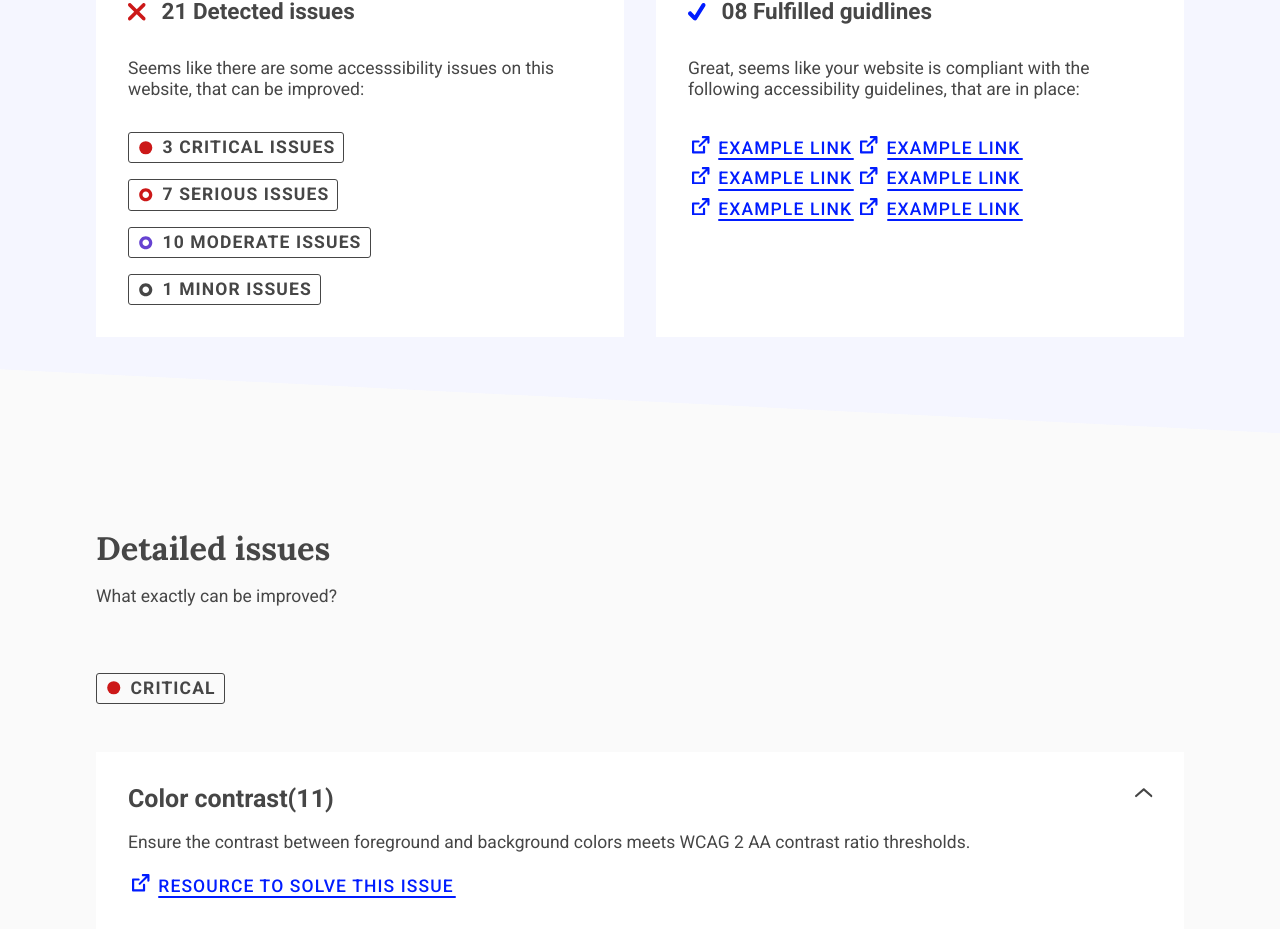
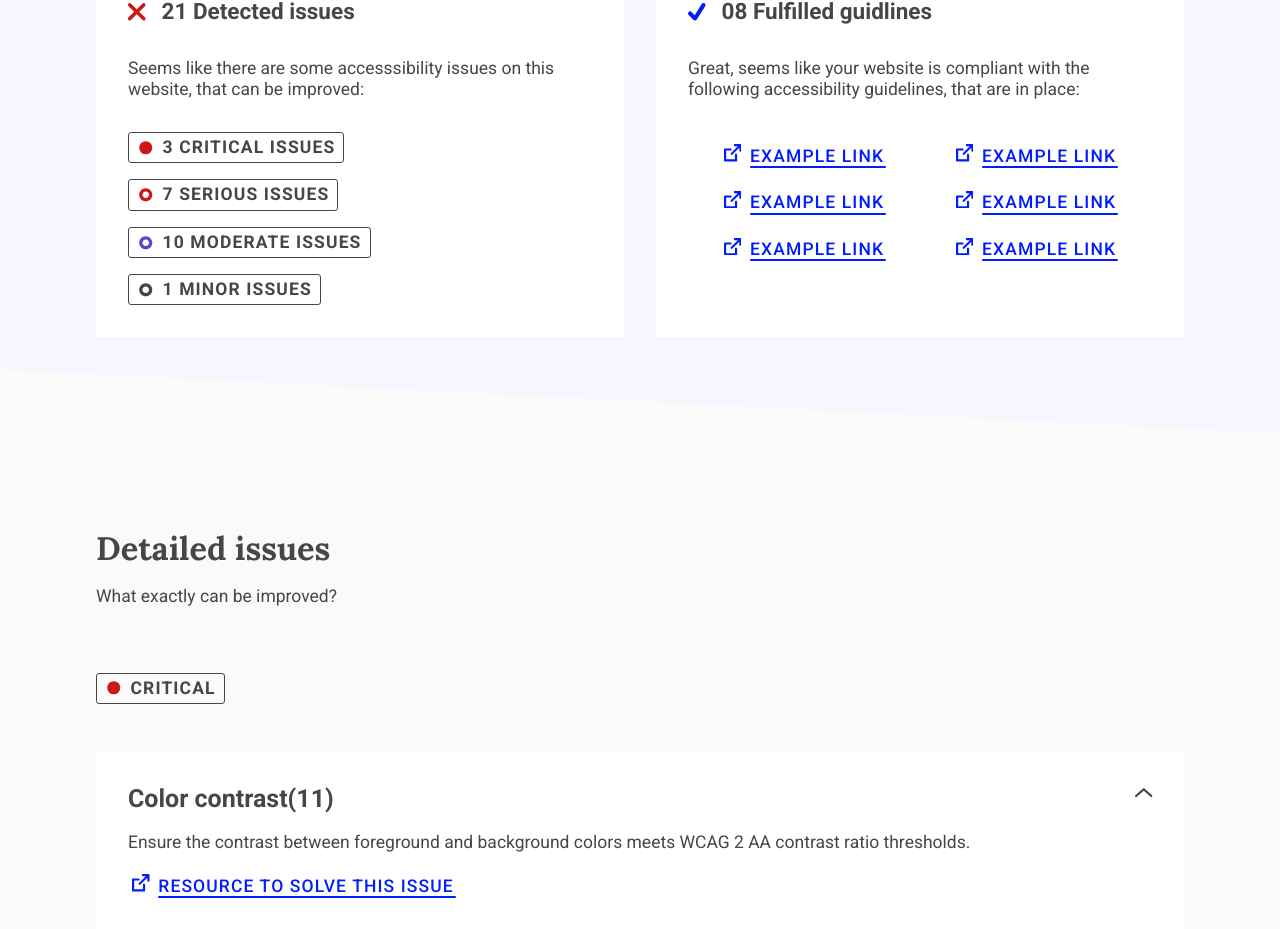
Before and after one commit to accessibility-tools/website, a Next.js app: page /report in a window 1280 px wide. Shown: the part 798-1727 px from the top of the page. Built offline with nearby package versions, Linux system fonts and the light colour scheme.

Commit message:
report summary card fix

```diff
--- a/src/components/report/ReportSummCard.jsx
+++ b/src/components/report/ReportSummCard.jsx
@@ -44,6 +44,11 @@ const IssueContainer = styled(Stack)`
 const GuidelineContainer = styled.div`
   display: flex;
   flex-wrap: wrap;
+  justify-content: space-around;
+
+  a {
+    padding: 0.5rem;
+  }
 `;
 
 const ReportSummCard = ({
```
